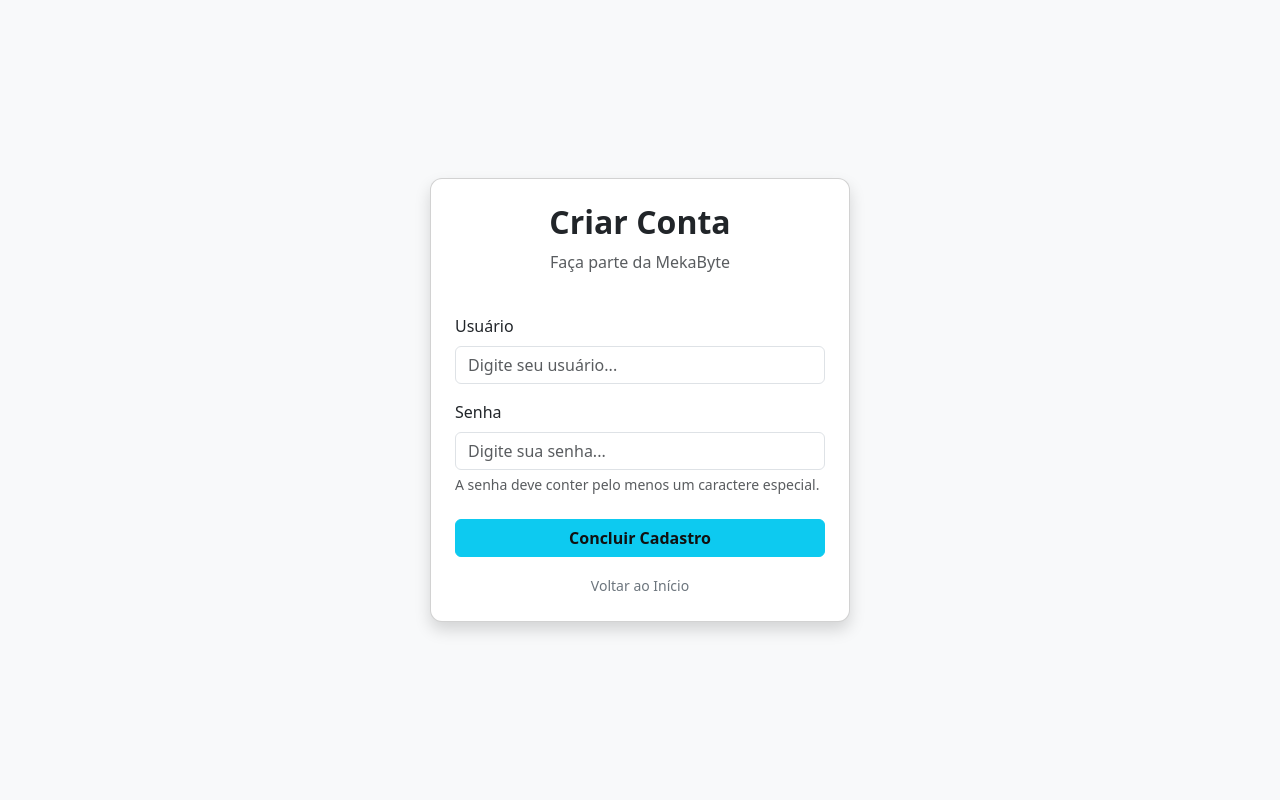
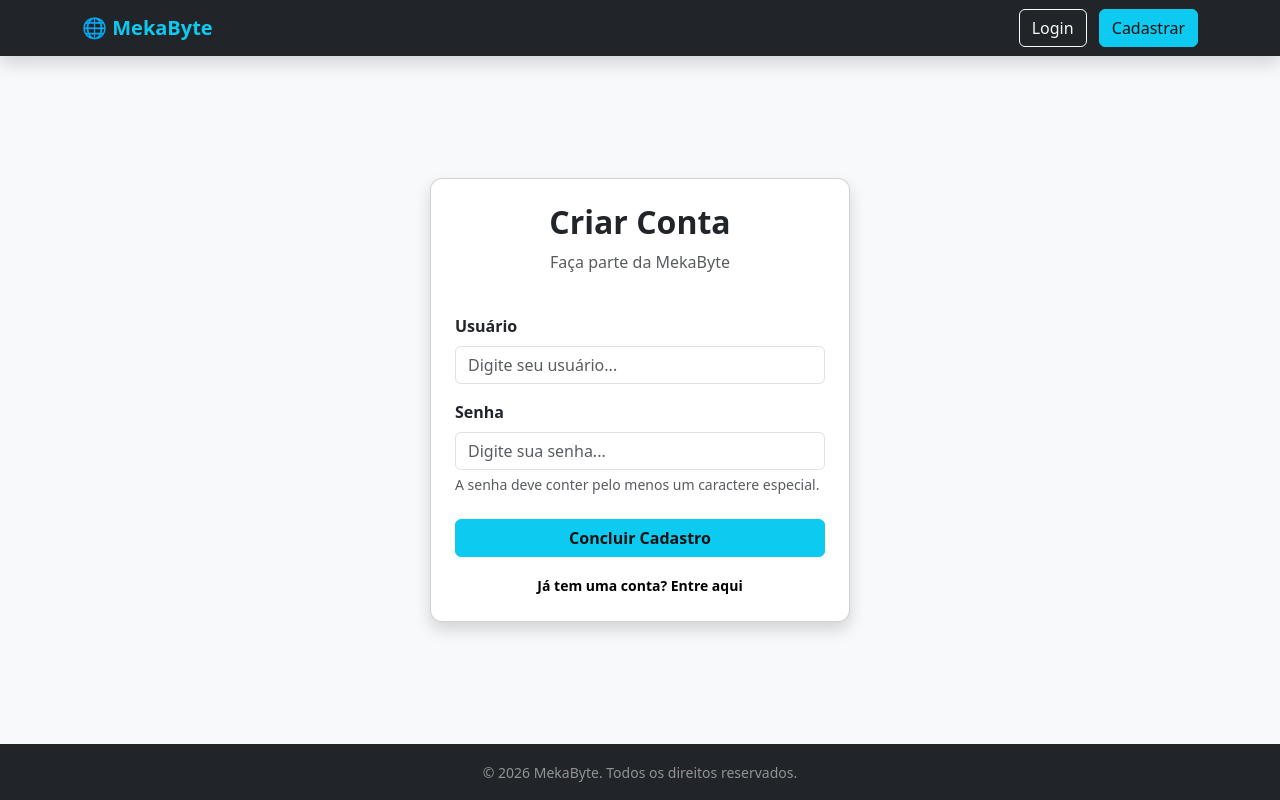
Before and after one commit to mikk-s/Trabalho, a website: page cadastro.html in a window 1280 px wide. Drawn offline with nearby package versions, Linux system fonts and the light colour scheme.

Commit message:
kgami da

```diff
--- a/cadastro.html
+++ b/cadastro.html
@@ -7,33 +7,48 @@
     <link href="https://cdn.jsdelivr.net/npm/bootstrap@5.3.0/dist/css/bootstrap.min.css" rel="stylesheet">
     <link rel="stylesheet" href="css/style.css">
 </head>
-<body class="bg-light d-flex align-items-center justify-content-center vh-100">
+<body class="bg-light text-dark d-flex flex-column min-vh-100">
 
-    <div class="card shadow p-4 container-form m-3" style="width: 100%; max-width: 420px; border-radius: 12px;">
+    <nav class="navbar navbar-expand-lg navbar-dark bg-dark shadow w-100">
+        <div class="container">
+            <a class="navbar-brand fw-bold text-info" href="index.html">🌐 MekaByte</a>
+            <div>
+                <a href="login.html" class="btn btn-outline-light me-2">Login</a>
+                <a href="cadastro.html" class="btn btn-info">Cadastrar</a>
+            </div>
+        </div>
+    </nav>
+
+    <main class="container d-flex flex-column justify-content-center align-items-center flex-grow-1 py-5">
+        <div class="card shadow p-4 w-100" style="max-width: 420px; border-radius: 12px;">
             <div class="text-center mb-4">
                 <h2 class="fw-bold text-dark">Criar Conta</h2>
                 <p class="text-muted">Faça parte da MekaByte</p>
             </div>
 
-        <!-- Mensagens de Feedback -->
             <div id="mensagemCadastro" class="alert d-none" role="alert"></div>
 
             <form id="formCadastro" novalidate>
                 <div class="mb-3">
-                <label for="cadUsuario" class="form-label">Usuário</label>
+                    <label for="cadUsuario" class="form-label fw-semibold">Usuário</label>
                     <input type="text" class="form-control" id="cadUsuario" placeholder="Digite seu usuário..." required>
                 </div>
                 <div class="mb-4">
-                <label for="cadSenha" class="form-label">Senha</label>
+                    <label for="cadSenha" class="form-label fw-semibold">Senha</label>
                     <input type="password" class="form-control" id="cadSenha" placeholder="Digite sua senha..." required>
                     <div class="form-text text-muted small">A senha deve conter pelo menos um caractere especial.</div>
                 </div>
                 <button type="submit" class="btn btn-info w-100 fw-bold mb-3">Concluir Cadastro</button>
                 <div class="text-center">
-                <a href="index.html" class="text-decoration-none small text-secondary">Voltar ao Início</a>
+                    <a href="login.html" class="text-decoration-none small fw-bold" style="color: black;">Já tem uma conta? Entre aqui</a>
                 </div>
             </form>
         </div>
+    </main>
+
+    <footer class="bg-dark text-white-50 text-center py-3 mt-auto w-100">
+        <small>&copy; 2026 MekaByte. Todos os direitos reservados.</small>
+    </footer>
 
     <script src="js/script.js"></script>
 </body>
```
Also changed, not shown: home.html (+2 -2 lines), login.html (+20 -4 lines). Lines whose indentation alone changed are shown as unchanged.
